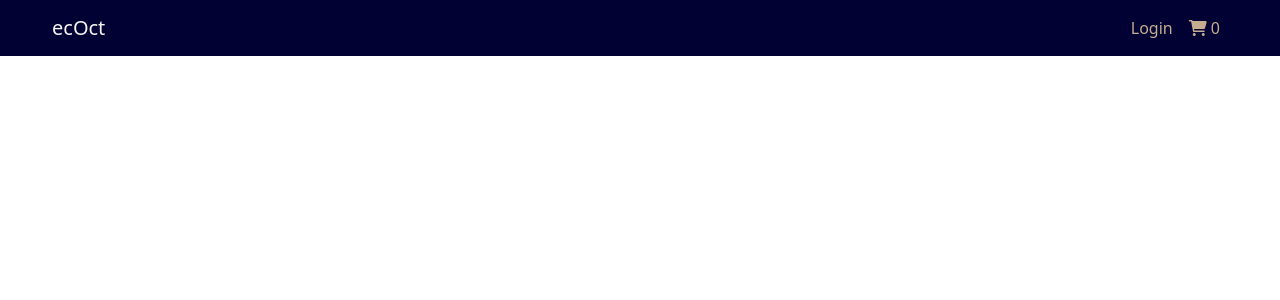
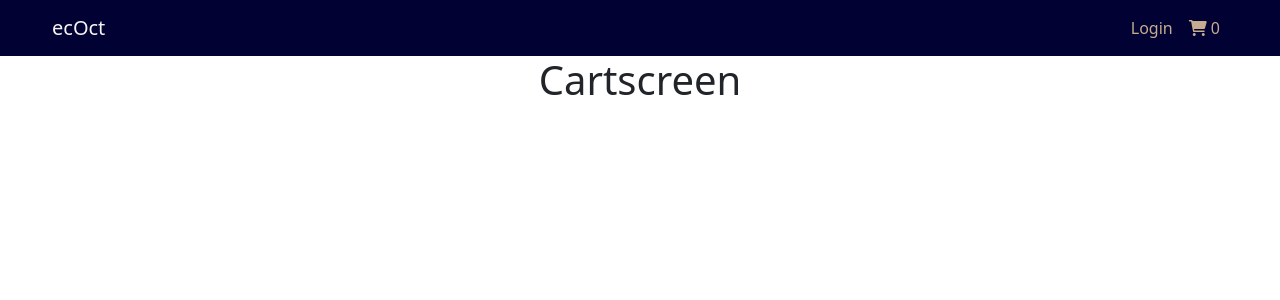
Before and after one commit to Sahim-Nazif/ecOct-FrontEnd, a React (Create React App) app: page /cart in a window 1280 px wide. Shown: the top 300 px of the page. Built offline with nearby package versions, Linux system fonts and the light colour scheme.

Commit message:
created cart screen component

```diff
--- a/src/App.js
+++ b/src/App.js
@@ -5,7 +5,7 @@ import bootstrap from '../node_modules/bootstrap/dist/css/bootstrap.min.css'
 import Homescreen from './screens/Homescreen';
 import {BrowserRouter, Switch, Route} from 'react-router-dom'
 import Productdescscreen from './screens/Productdescscreen';
-
+import Cartscreen from './screens/Cartscreen'
 
 
 const App=()=> {
@@ -17,6 +17,7 @@ const App=()=> {
       <Switch>
         <Route path='/' exact component={Homescreen}/>
         <Route path='/product/:id' component={Productdescscreen}/>
+        <Route path='/cart' component={Cartscreen}/>
         </Switch>
       </BrowserRouter>
 
--- a/src/components/Navbar.js
+++ b/src/components/Navbar.js
@@ -22,7 +22,7 @@ const{cartItems}=addtocartreducer
                             <a className="nav-link" href="#">Login</a>
                         </li>
                         <li className="nav-item">
-                            <a className="nav-link" href="#"><i className="fas fa-shopping-cart"></i> {cartItems.length} </a>
+                            <a className="nav-link" href="/cart"><i className="fas fa-shopping-cart"></i> {cartItems.length} </a>
                         </li>
 
                     </ul>
--- /dev/null
+++ b/src/screens/Cartscreen.js
@@ -0,0 +1,11 @@
+import React from 'react'
+
+const Cartscreen = () => {
+    return (
+        <div>
+            <h1>Cartscreen</h1>
+        </div>
+    )
+}
+
+export default Cartscreen
```
